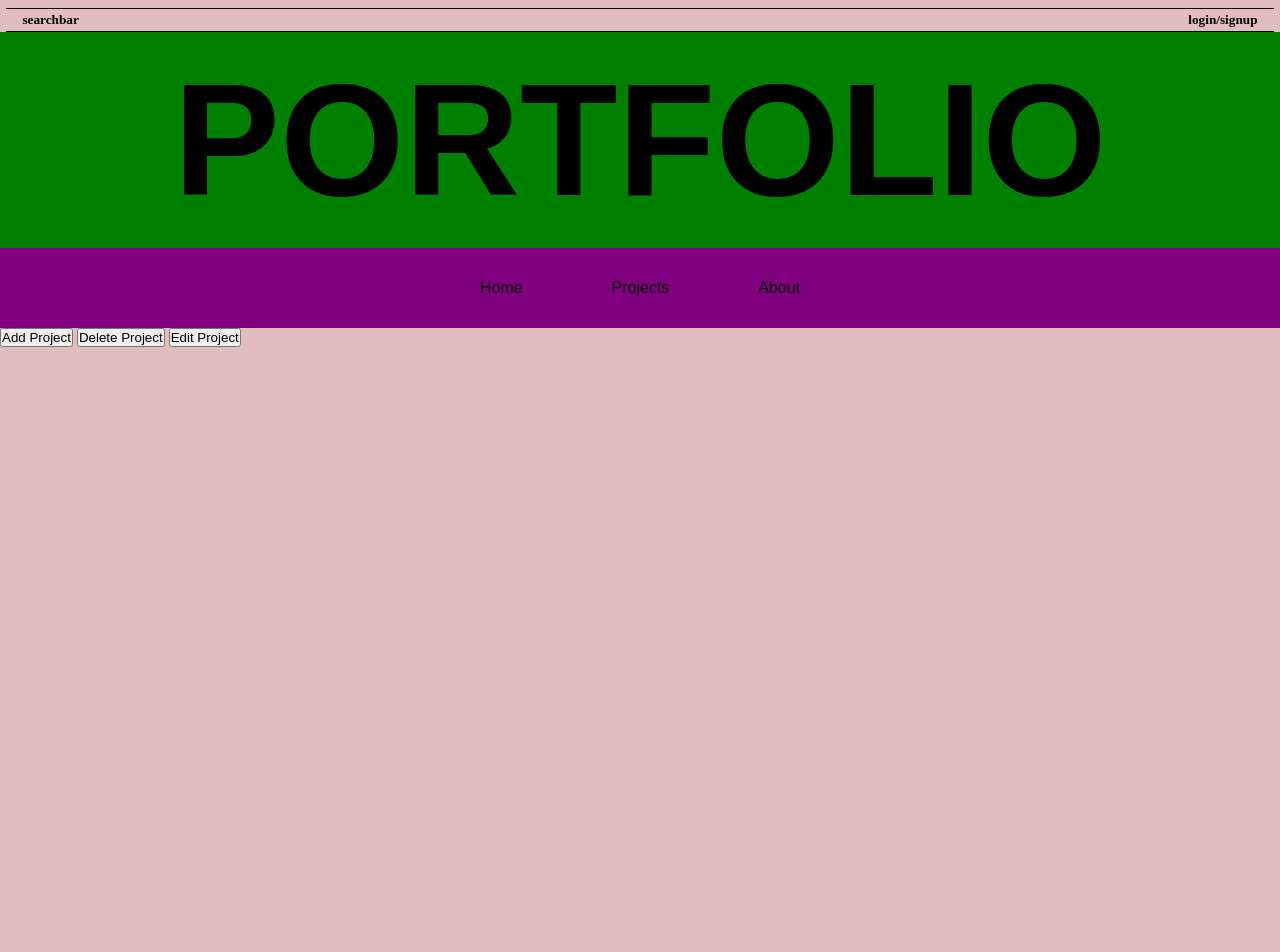
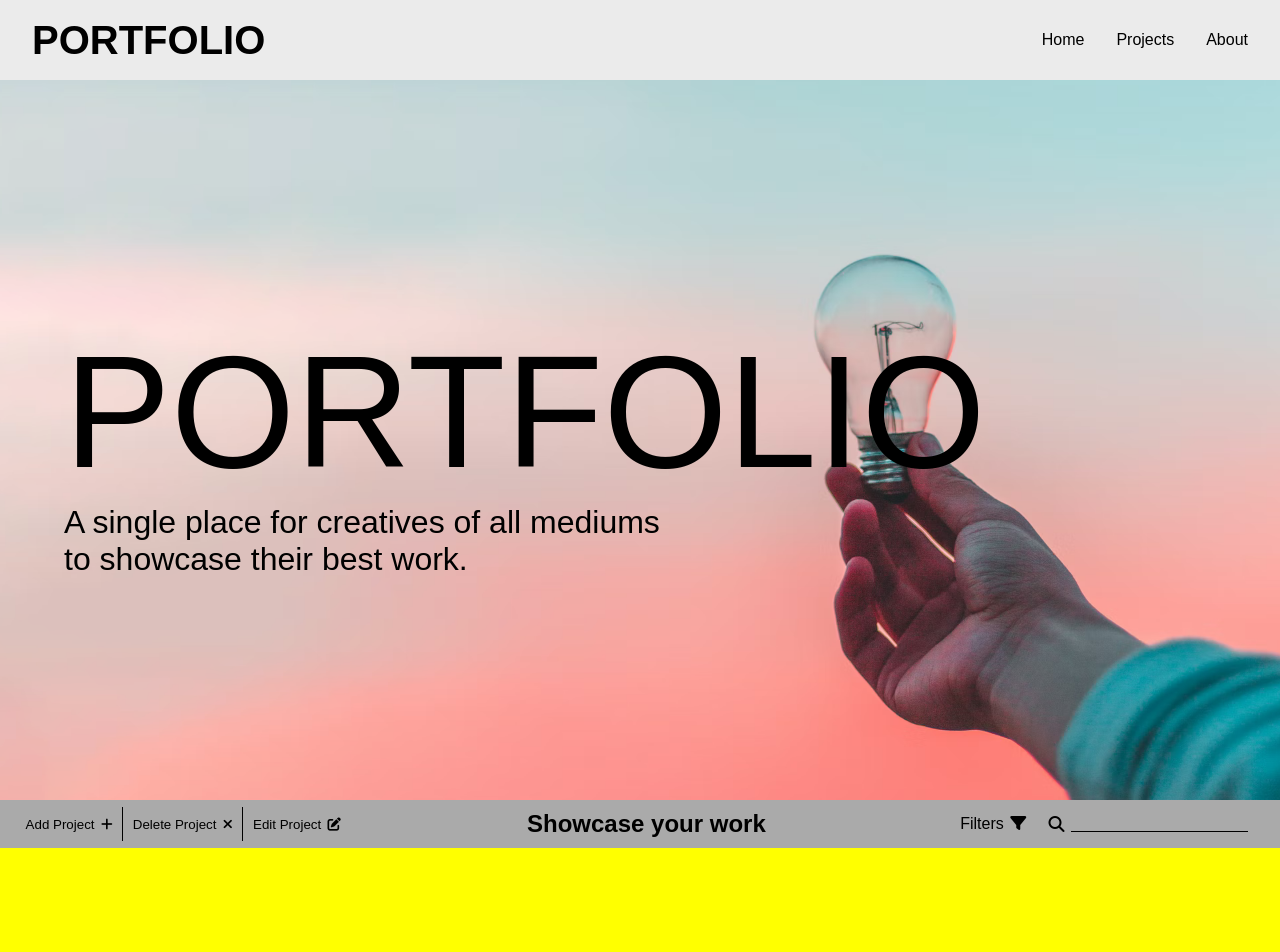
Before and after one commit to danielkingstonweb/formative3.2, a website: page frontend/index.html in a window 1280 px wide. Shown: the top 952 px of the page. Before the commit the page ends 800 px from the top, so only its background shows below. Drawn offline with Linux system fonts and the light colour scheme; a web font is replaced by a local one.

Commit message:
working on html css

```diff
--- a/frontend/index.html
+++ b/frontend/index.html
@@ -5,6 +5,7 @@
     <meta http-equiv="X-UA-Compatible" content="IE=edge">
     <meta name="viewport" content="width=device-width, initial-scale=1.0">
     <title>Portfolio</title>
+    <script src="https://kit.fontawesome.com/9ece9c9672.js" crossorigin="anonymous"></script>
     <link rel="stylesheet" href="https://use.typekit.net/tck2get.css">
     <link rel="stylesheet" href="./css/main.css">
 </head>
@@ -12,10 +13,6 @@
 
     <!-- start of navigation -->
     <nav class="nav">
-        <div class="nav-search">
-            <h5 class="nav-search__left">searchbar</h5>
-            <h5 class="nav-search__right">login/signup</h5>
-        </div>
         <div class="nav-header">
             <h1 class="nav-header__text">portfolio</h1>
         </div>
@@ -32,17 +29,35 @@
 
     <!-- start of hero image -->
     <section class="hero">
-        <div class="hero-img"></div>
+        <div class="hero-img">
+            <h1 class="hero-h1">portfolio</h1>
+            <p class="hero-p">A single place for creatives of all mediums to showcase their best work.</p>
+        </div>
     </section>
     <!-- end of hero image -->
 
-    <!-- start of post forms -->
-    <section class="post-form">
-        <div class="post-form__buttons">
-            <button class="add-project post-form__btn" id="addProject">Add Project</button>
-            <button class="delete-project post-form__btn" id="deleteProject">Delete Project</button>
-            <button class="edit-project post-form__btn" id="editProject">Edit Project</button>
+    <!-- start of post form and details -->
+    <section class="form">
+        <div class="form-buttons">
+            <button class="add-project form-buttons__btn" id="addProject">Add Project<i class="fa-solid fa-plus"></i></button>
+
+            <button class="delete-project form-buttons__btn" id="deleteProject">Delete Project<i class="fa-solid fa-xmark"></i></button>
+
+
+            <button class="edit-project form-buttons__btn" id="editProject">Edit Project<i class="fa-solid fa-pen-to-square"></i></i></button>
         </div>
+        <div class="form-text">
+            <h1 class="form-text__h1">Showcase your work</h1>
+        </div>
+        <div class="form-filtering">
+            <h1 class="form-filtering__filters">Filters<i class="fa-solid fa-filter"></i></h1>
+            <i class="fa-solid fa-magnifying-glass"></i>
+            <input class="searchbar" id="searchBar" type="text">
+        </div>
+    </section>
+
+    <section class="potd">
+
     </section>
 
     <!-- end of post forms -->
--- a/frontend/sass/main.scss
+++ b/frontend/sass/main.scss
@@ -6,38 +6,27 @@
 }
 
 body {
+  overflow-x: hidden;
   background: rgb(226, 189, 189);
 }
 
 
 // nav bar start
 .nav{
-  height: 40vh;
+  height: 10vh;
   width: 100vw;
+  display: flex;
+  background: rgb(235, 235, 235);
 
-  &-search{
-    height: 3vh;
-    width: 99vw;
-    display: flex;
-    justify-content: center;
-    border-top: 1px solid black;
-    border-bottom: 1px solid black;
-    margin-left: 0.5vw;
-    padding-left: 1rem;
-    padding-right: 1rem;
-    justify-content: space-between;
-    margin-top: 0.5rem;
-    align-items: center;
-  }
 
   &-header{
 
-    height: 27vh;
-    width: 100vw;
-    background: green;
+    height: 100%;
+    width: 70%;
     display: flex;
     align-items: center;
-    justify-content: center;
+    justify-content: flex-start;
+
 
     &__text {
       font-family: forma-djr-micro, sans-serif;
@@ -45,7 +34,8 @@ body {
       /* font-weight: 500; */
       font-style: normal;
       text-transform: uppercase;
-      font-size: 10rem;
+      font-size: 2.5rem;
+      padding-left: 2rem;
 
     }
   }
@@ -53,17 +43,14 @@ body {
 
   &-navigation{
     height: 10vh;
-    width: 100vw;
-    background: purple;
+    width: 30%;
     display: flex;
     align-items: center;
-    justify-content: center;
+    justify-content: flex-end;
 
     &__ul{
       list-style-type: none;
       display: flex;
-      justify-content: space-between;
-      width: 25vw;
     } // end of ul
     &__li {
       font-family: sculpin, sans-serif;
@@ -71,22 +58,134 @@ body {
       font-style: normal;
       text-transform: capitalize;
       cursor: pointer;
-
+      padding: 0rem 2rem 0rem 0rem;
     }  // end of li
 
   } // end of navigation
+}
+//end of nav
+
+.hero{
+  height: 90vh;
+  width: 100vw;
+  display: flex;
+  background: url(../img/lightbulb-bg.png);
+  background-position: center;
+  background-repeat: no-repeat;
+  background-size: cover;
 
 
-  .hero{
-    height: 60vh;
-    width: 100vw;
-    background: yellow;
+  &-img{
+    padding: 30vh 0vw 30vh 5vw;
   }
 
-  .post-form{
-    height: 10vh;
-    width: 100vw;
-    background: green;
+  &-h1{
+    font-family: forma-djr-micro, sans-serif;
+    // font-weight: 700;
+    font-weight: 500;
+    font-style: normal;
+    text-transform: uppercase;
+    font-size: 10rem;
+  }
+  &-p{
+    font-family: sculpin, sans-serif;
+    font-weight: 400;
+    font-style: normal;
+    font-size: 2rem;
+    width: 35ch;
   }
 }
-//end of nav
+
+.form{
+  height: 6vh;
+  width: 100vw;
+  display: flex;
+  background: rgb(170, 170, 170);
+
+
+  &-buttons{
+    height: 100%;
+    width: 34%;
+    display: flex;
+    align-items: center;
+    justify-content: flex-start;
+    padding: 1rem;
+
+    &__btn{
+      padding: 0.6rem;
+      background: none;
+      border: none;
+      font-family: sculpin, sans-serif;
+      font-weight: 400;
+      font-style: normal;
+      cursor: pointer;
+    }
+  }
+  &-text{
+    height: 100%;
+    width: 33%;
+    display: flex;
+    align-items: center;
+    justify-content: center;
+    font-family: forma-djr-micro, sans-serif;
+    font-weight: 500;
+    font-style: normal;
+  }
+  &-filtering{
+    height: 100%;
+    width: 33%;
+    display: flex;
+    align-items: center;
+    justify-content: flex-end;
+    padding-right: 2rem;
+
+    &__filters{
+      padding-right: 1rem;
+      font-family: sculpin, sans-serif;
+      font-weight: 400;
+      font-style: normal;
+      font-size: 1rem;
+    }
+  }
+}
+
+.fa-solid{
+  padding-left: 0.4rem;
+}
+
+.add-project, .delete-project{
+  border-right: 1px solid black;
+}
+
+.fa-magnifying-glass{
+  padding-right: 0.4rem;
+}
+
+.searchbar{
+  background: none;
+  border: none;
+  border-bottom: 1px solid black;
+  font-family: sculpin, sans-serif;
+  font-weight: 400;
+  font-style: normal;
+
+}
+.searchbar:focus {
+  outline: none;
+  font-family: sculpin, sans-serif;
+  font-weight: 400;
+  font-style: normal;
+}
+
+.potd{
+  height: 70vh;
+  width: 100vw;
+  background: yellow;
+}
+
+.card-container{
+  height: 100vh;
+  width: 100vw;
+  background: blue;
+  overflow-y: scroll;
+}
```
Also changed, not shown: frontend/css/main.css, frontend/img/lightbulb-bg.png (added).
